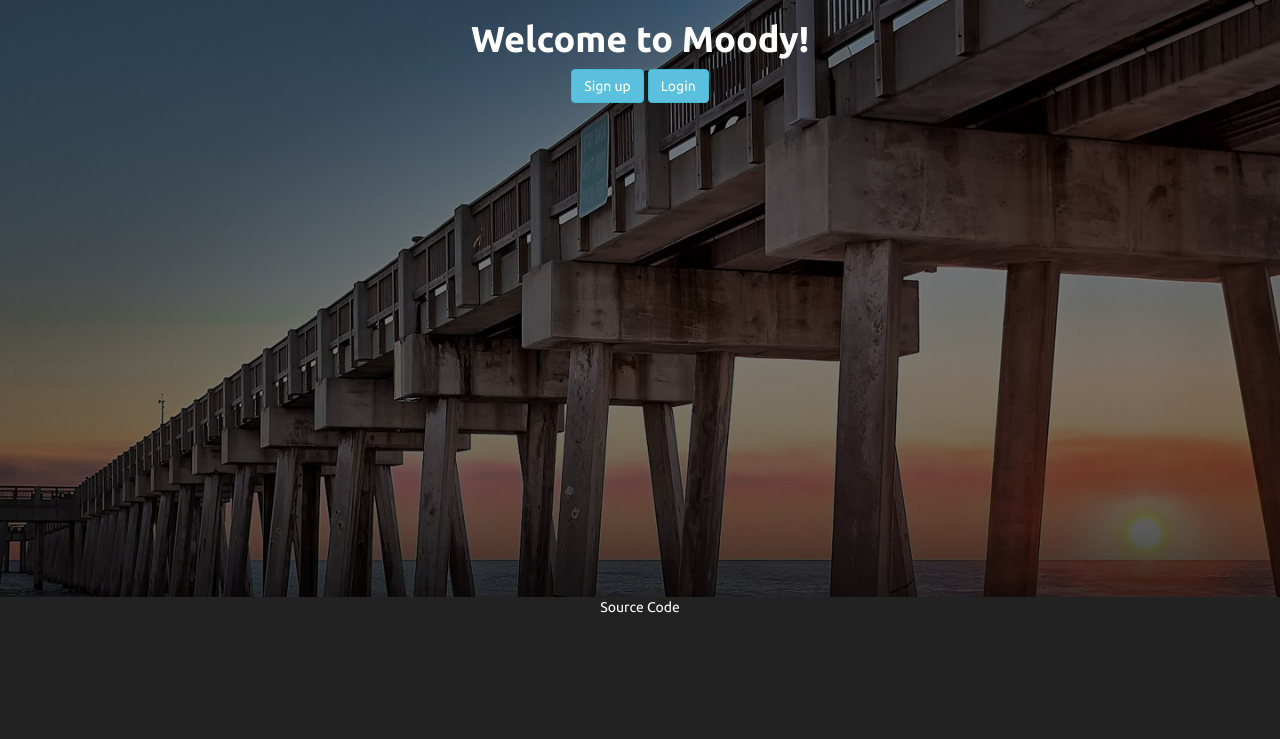
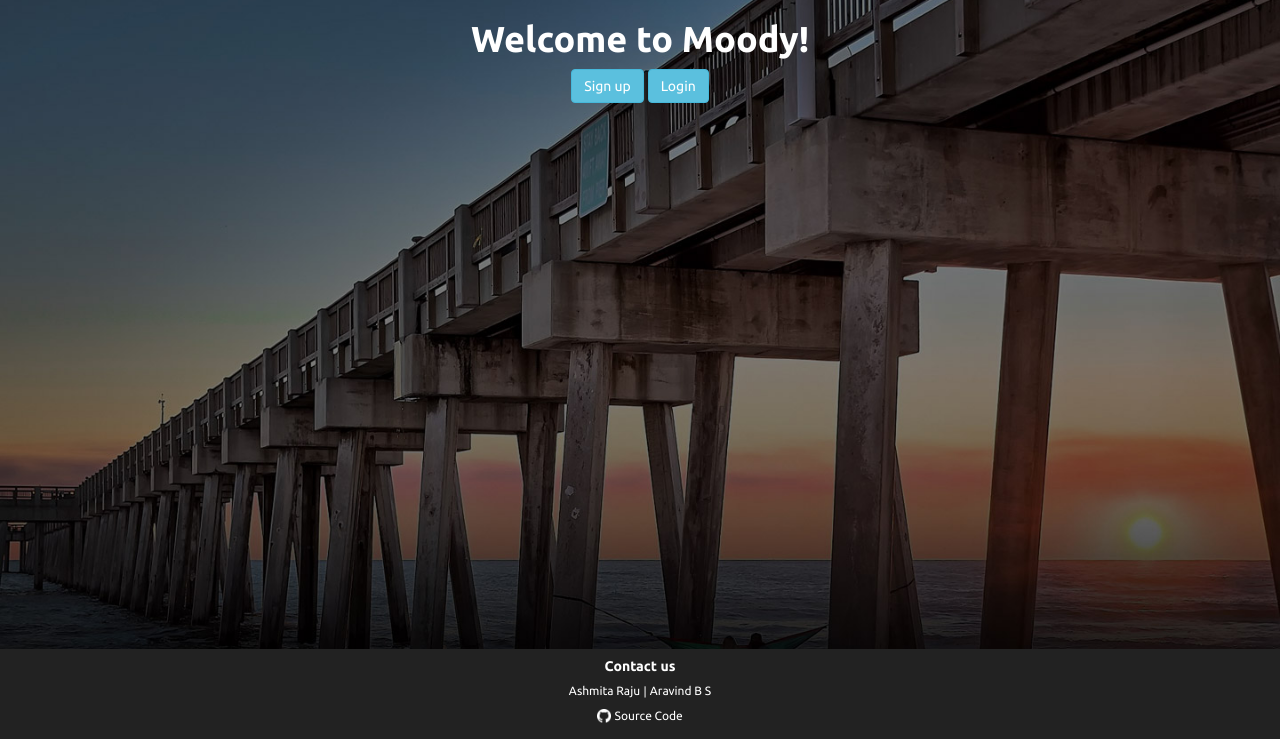
Before and after one commit to aravindbs/moody, a Flask app: page / in a window 1280 px wide. Shown: the part 73-812 px from the top of the page. Run offline with Flask 2, Linux system fonts and the light colour scheme; parts of the project's set-up code (start-up, migrations or seed data) failed here and were passed over; some libraries are stand-ins or nearby versions.

Commit message:
fixed footer

```diff
--- a/web/app/static/css/style.css
+++ b/web/app/static/css/style.css
@@ -14,10 +14,7 @@ body {
 html {
     height: 100%;
 }
-.bg {
-    /* The image used */
 
-}
 
 .main-body {
     min-height: 0%;
@@ -32,14 +29,14 @@ html {
 .page-wrap {
     min-height: 100%;
     /* equal to footer height */
-    margin-bottom: -142px;
+    margin-bottom: -90px;
   }
   .page-wrap:after {
     content: "";
     display: block;
   }
   .site-footer, .page-wrap:after {
-    height: 142px;
+    height: 90px;
   }
 
 
@@ -149,6 +146,10 @@ label, button{
     max-height: 30%;
     overflow: scroll;
 }
+#github-logo{
+    height: 14px;
+    width: 14px;
+}
 
 
 
--- a/web/app/templates/base.html
+++ b/web/app/templates/base.html
@@ -71,9 +71,17 @@
     {% endblock %}
     </div>
     <footer id="footer" class="container-fluid text-center site-footer">
-        <p>
-            <a href="https://github.com/aravindbs">Source Code</a>
-        </p>
+        <h5>
+            Contact us
+        </h5>
+        <h6>
+            <a href="https://www.linkedin.com/in/ashmita-raju-0a0839115/">Ashmita Raju</a> |
+            <a href="https://www.linkedin.com/in/aravindbs">Aravind B S</a>
+        </h6>
+        <h6>
+            <img id="github-logo" src="{{ url_for('static', filename='img/GitHub-Mark-Light-32px.png') }}">
+            <a href="https://github.com/aravindbs/moody">Source Code</a>
+        <h6>
     </footer>
 
 </body>
```
Also changed, not shown: web/app/static/img/GitHub-Mark-Light-32px.png (added).
